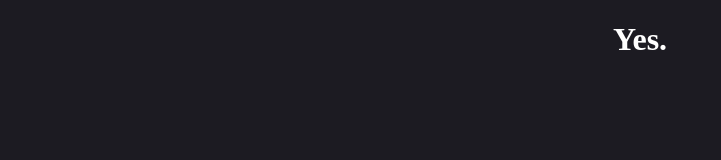
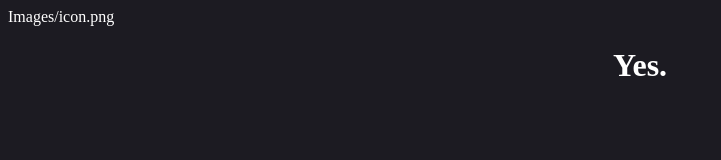
Before and after one commit to franthecircumciser/not-an-ip-logger, a plain HTML site: page index.html in a window 1280 px wide. Shown: the whole page, without its empty margins (0-721 px from the left). Drawn offline with Linux system fonts and the light colour scheme.

Commit message:
Update index.html

```diff
--- a/index.html
+++ b/index.html
@@ -15,7 +15,7 @@ h1 {text-align: center;}
 
         </style>
 
-
+<img>Images/icon.png<img/>
 
 
     </head>
```
